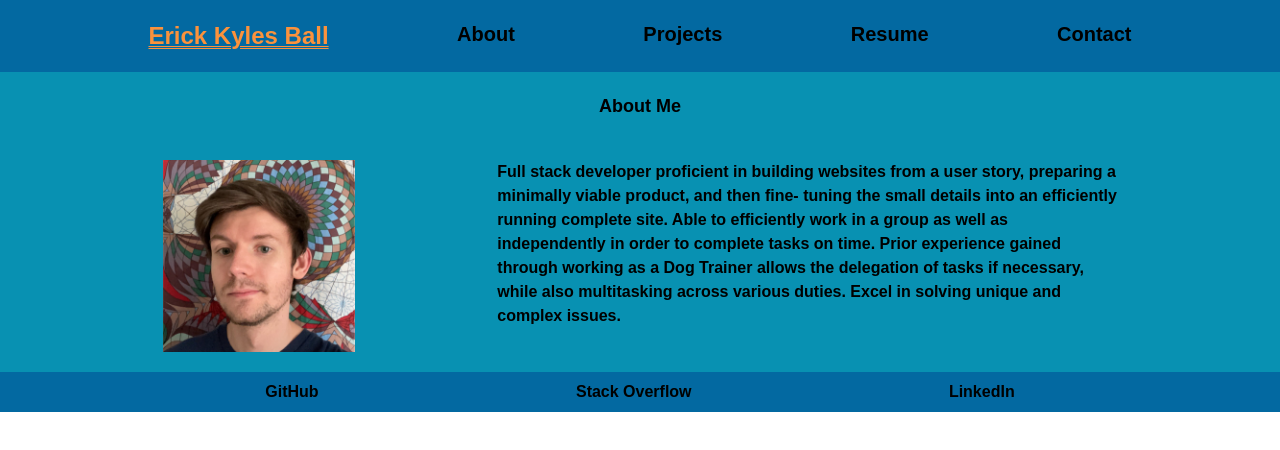
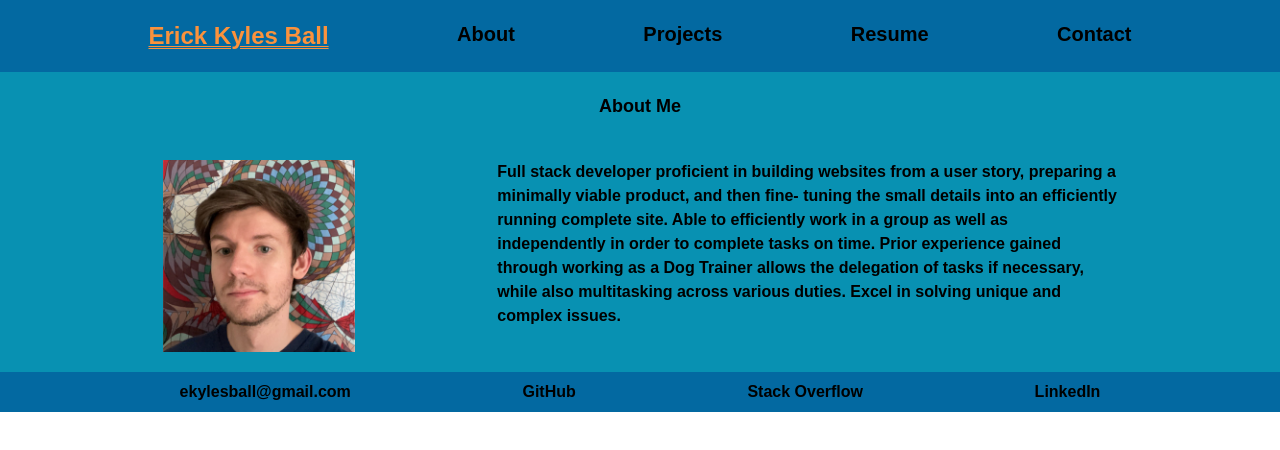
Before and after one commit to ekball/C20-React-Portfolio, a React (Create React App) app: page / in a window 1280 px wide. Shown: the top 450 px of the page. Built offline with nearby package versions, Linux system fonts and the light colour scheme.

Commit message:
added email address to footer

```diff
--- a/src/components/Footer/index.js
+++ b/src/components/Footer/index.js
@@ -5,6 +5,8 @@ function Footer() {
     return(
 
         <div className="footer-section flex justify-evenly content-center bg-sky-700 p-2">
+
+            <a href="mailto:ekylesball@gmail.com">ekylesball@gmail.com</a>
 
             <a href='https://github.com/ekball' className="footer-link hover:text-orange-400">GitHub</a>
 
```
